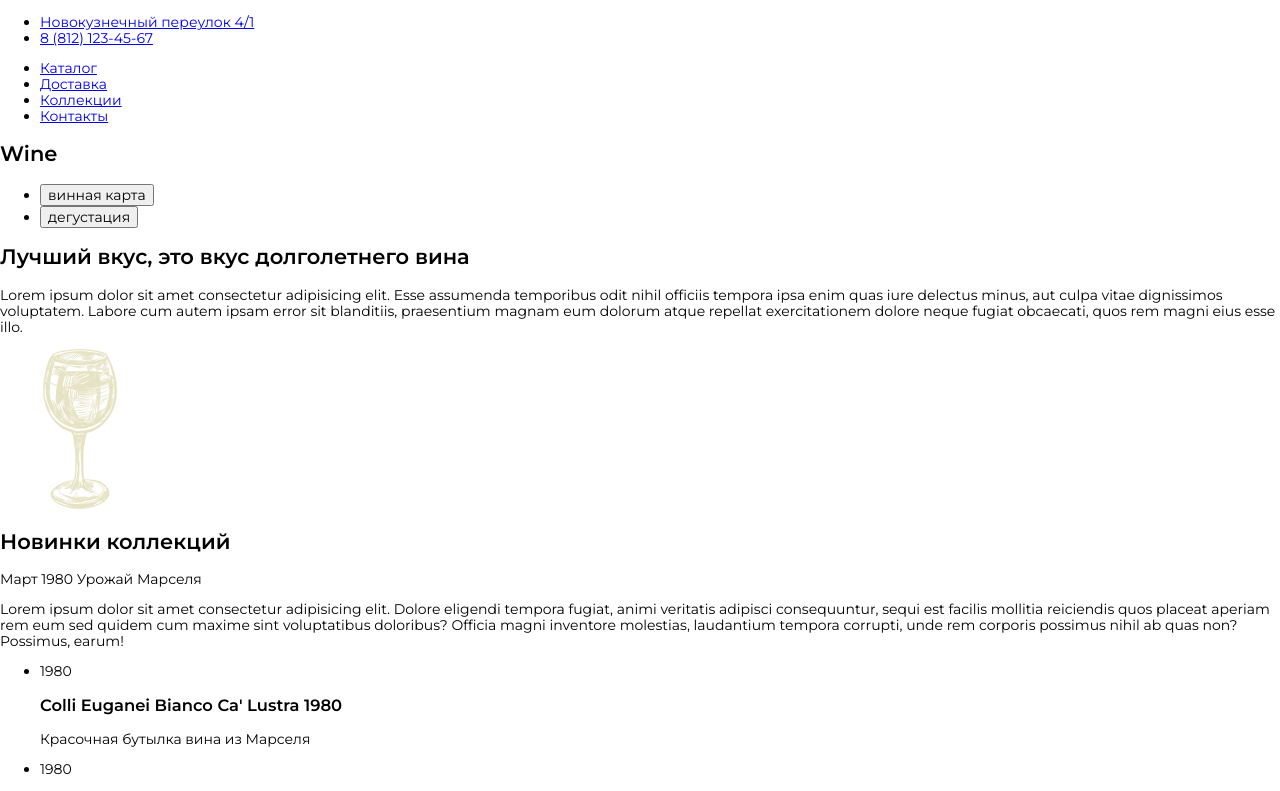
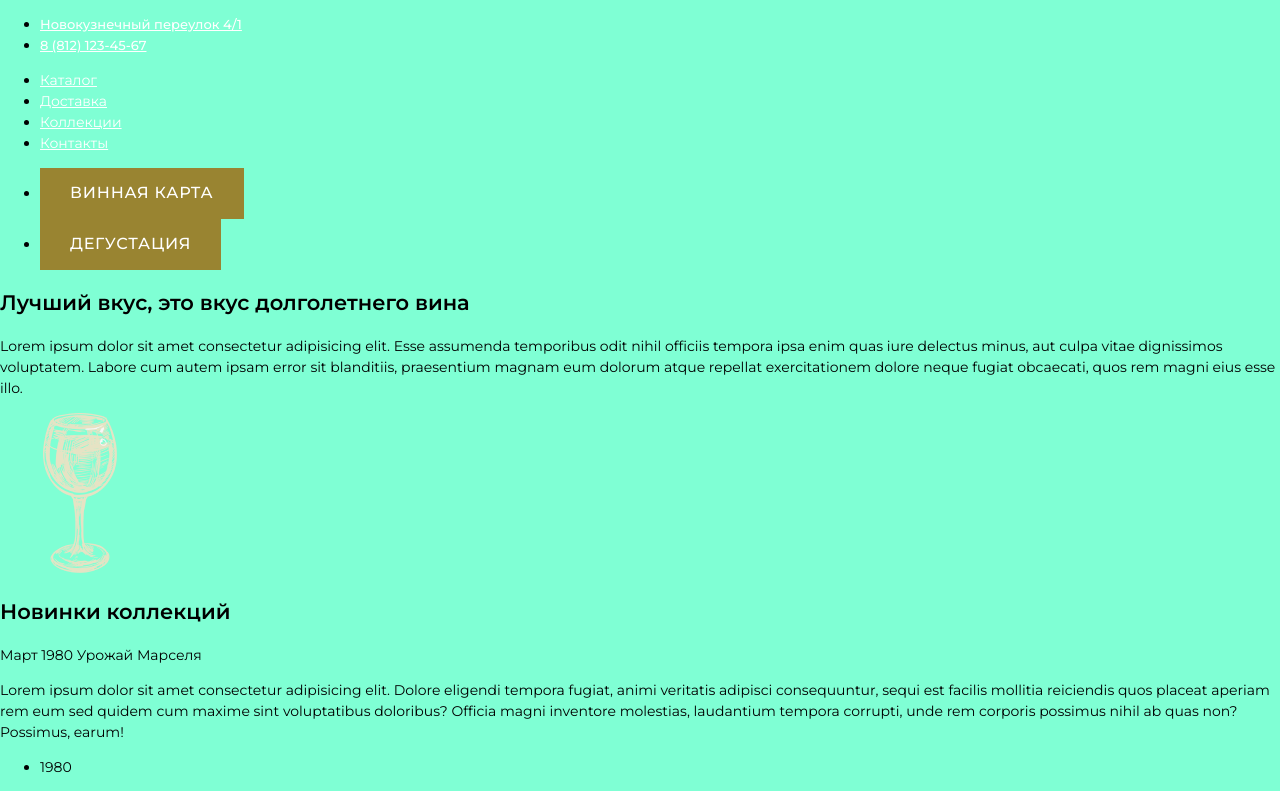
Before and after one commit to AntonPtashynskyi/euroteam, a plain HTML site: page index.html in a window 1280 px wide. Shown: the top 791 px of the page. Drawn offline with nearby package versions, Linux system fonts and the light colour scheme.

Commit message:
add style header

```diff
--- a/css/style.css
+++ b/css/style.css
@@ -1,9 +1,48 @@
 :root {
   --primery-font: 'Montserrat', sans-serif;
   --secondery-font: 'Playfair Display', serif;
+  --primery-color: #ffffff;
+  --secondary-backgraund: #998431;
+}
+.visually-hidden {
+  position: absolute;
+  width: 1px;
+  height: 1px;
+  margin: -1px;
+  border: 0;
+  padding: 0;
+
+  white-space: nowrap;
+  clip-path: inset(100%);
+  clip: rect(0 0 0 0);
+  overflow: hidden;
 }
 
 body {
   font-family: var(--primery-font);
   font-size: 14px;
+  background-color: aquamarine;
+  line-height: 1.5;
 }
+.header-link {
+  font-weight: 500;
+  font-size: 13px;
+  /* line-height: 1.5; */
+  color: var(--primery-color);
+}
+.nav-link {
+  color: var(--primery-color);
+}
+.hero-btn {
+  font-weight: 500;
+  font-size: 16px;
+  line-height: 1.3;
+  letter-spacing: 0.05em;
+  text-transform: uppercase;
+  color: var(--primery-color);
+  background: var(--secondary-backgraund);
+
+  padding: 15px 30px;
+  cursor: pointer;
+  border: none;
+}
--- a/index.html
+++ b/index.html
@@ -19,24 +19,24 @@
   <body>
     <header>
       <ul>
-        <li><a href="#">Новокузнечный переулок 4/1</a></li>
-        <li><a href="tel:88121234567">8 (812) 123-45-67</a></li>
+        <li><a class="header-link" href="#">Новокузнечный переулок 4/1</a></li>
+        <li><a class="header-link" href="tel:88121234567">8 (812) 123-45-67</a></li>
       </ul>
       <nav>
         <ul>
-          <li><a href="#">Каталог</a></li>
-          <li><a href="#">Доставка</a></li>
-          <li><a href="#">Коллекции</a></li>
-          <li><a href="#">Контакты</a></li>
+          <li><a class="nav-link" href="#">Каталог</a></li>
+          <li><a class="nav-link" href="#">Доставка</a></li>
+          <li><a class="nav-link" href="#">Коллекции</a></li>
+          <li><a class="nav-link" href="#">Контакты</a></li>
         </ul>
       </nav>
     </header>
     <main>
       <section class="hero">
-        <h1>Wine</h1>
+        <h1 class="visually-hidden">Wine</h1>
         <ul>
-          <li><button type="button">винная карта</button></li>
-          <li><button type="button">дегустация</button></li>
+          <li><button class="hero-btn" type="button">винная карта</button></li>
+          <li><button class="hero-btn" type="button">дегустация</button></li>
         </ul>
       </section>
       <section class="description">
```
